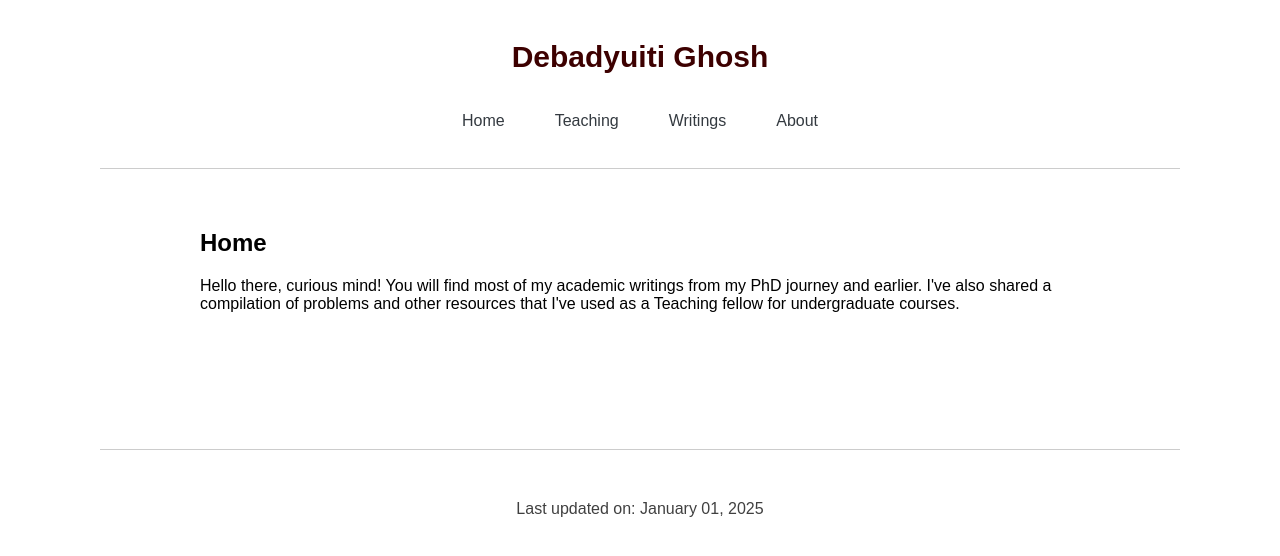
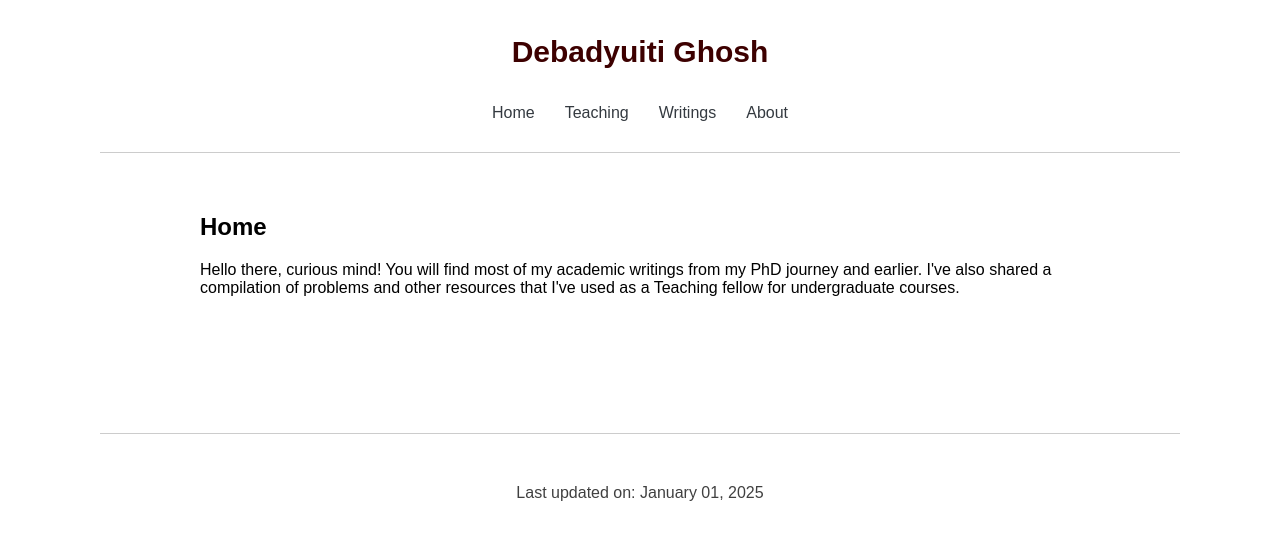
Before and after one commit to debadyuitighosh/debadyuitighosh.github.io, a Jekyll site: the page built from index.html, in a window 1280 px wide. Shown: the top 556 px of the page. Built offline with Jekyll 4.4.1, drawn with Linux system fonts in a browser that asks for light colours.

Commit message:
Update default.html

```diff
--- a/_layouts/default.html
+++ b/_layouts/default.html
@@ -10,9 +10,9 @@
         html, body { height: 100%; display: flex; flex-direction: column;
                      font-family: Arial, sans-serif; margin: 0; padding: 0 50px; }
 
-        header { color: #3d0000; padding: 10px 0; }
-        nav { display: flex; justify-content: center; gap: 20px; }
-        nav a { color: #343a40; text-decoration: none; padding: 8px 15px; border-radius: 5px; }
+        header { color: #3d0000; padding: 5px 0; }
+        nav { display: flex; justify-content: center; gap: 10px; }
+        nav a { color: #343a40; text-decoration: none; padding: 5px 10px; border-radius: 5px; }
         nav a:hover { font-weight: bold; color: #29629f; }
         .content { padding: 20px 100px 100px 100px; max-width: 1200px; margin: 0 auto; }
   </style>
```
